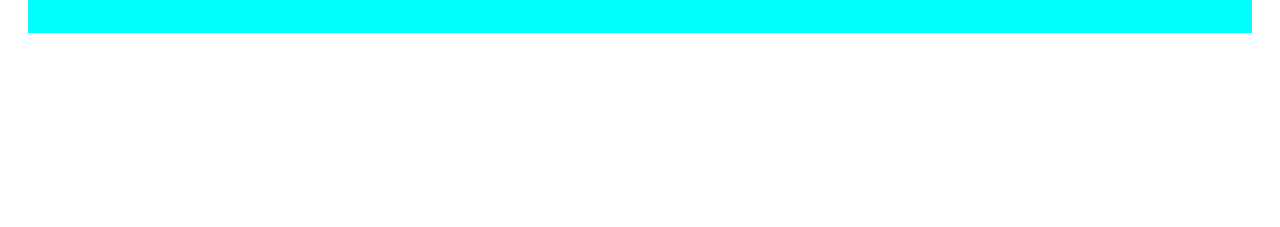
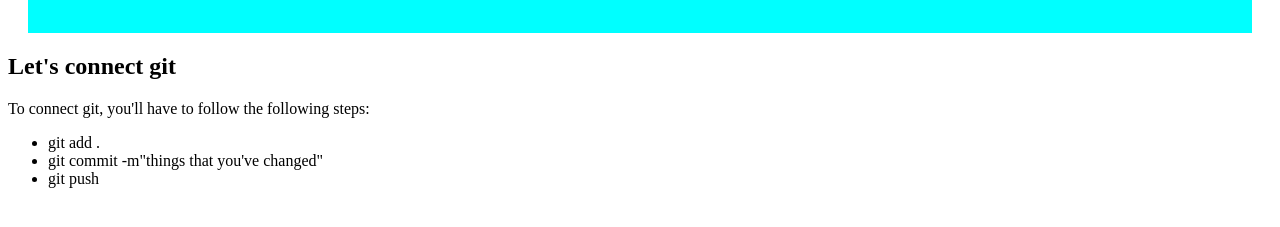
Before and after one commit to IrtezaRashid17/first-git-repo, a plain HTML site: page index.html in a window 1280 px wide. Shown: the part 177-404 px from the top of the page. Drawn offline with Linux system fonts and the light colour scheme.

Commit message:
added a list

```diff
--- a/index.html
+++ b/index.html
@@ -11,5 +11,14 @@
         <h1>My Website</h1>
         <p>Lorem ipsum dolor sit amet consectetur adipisicing elit. Cumque harum possimus magni quibusdam officia iusto aliquam, temporibus quas nostrum tempore rem sapiente sunt assumenda, repellat fuga culpa. Quidem optio rerum, ut doloribus ipsum officiis iusto impedit sint architecto magni incidunt illum voluptatum tempore voluptate numquam reprehenderit itaque modi doloremque similique.</p>
     </div>
+    <div class="second">
+        <h2>Let's connect git</h2>
+        <p>To connect git, you'll have to follow the following steps: </p>
+        <ul>
+            <li>git add .</li>
+            <li>git commit -m"things that you've changed"</li>
+            <li>git push</li>
+        </ul>
+    </div>
 </body>
 </html>
```
